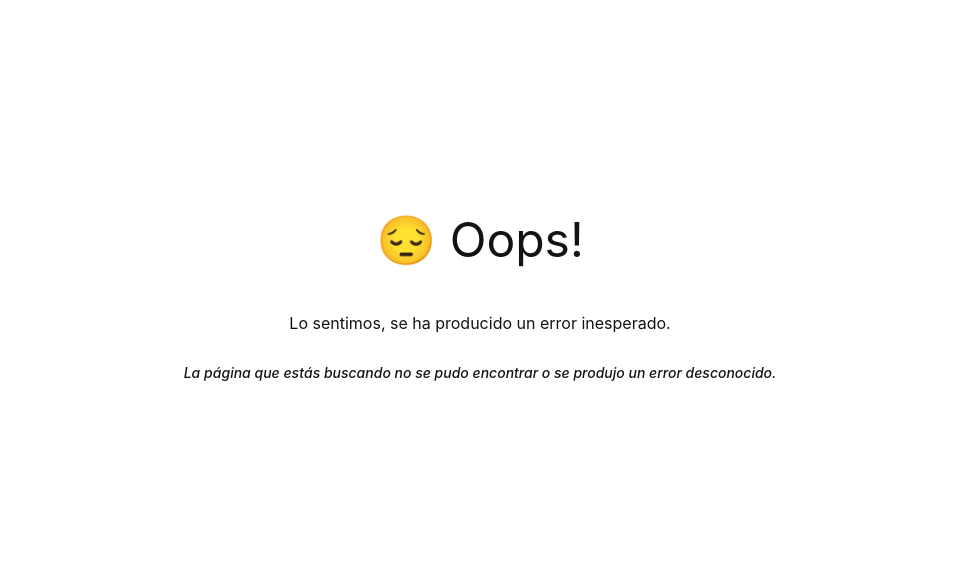
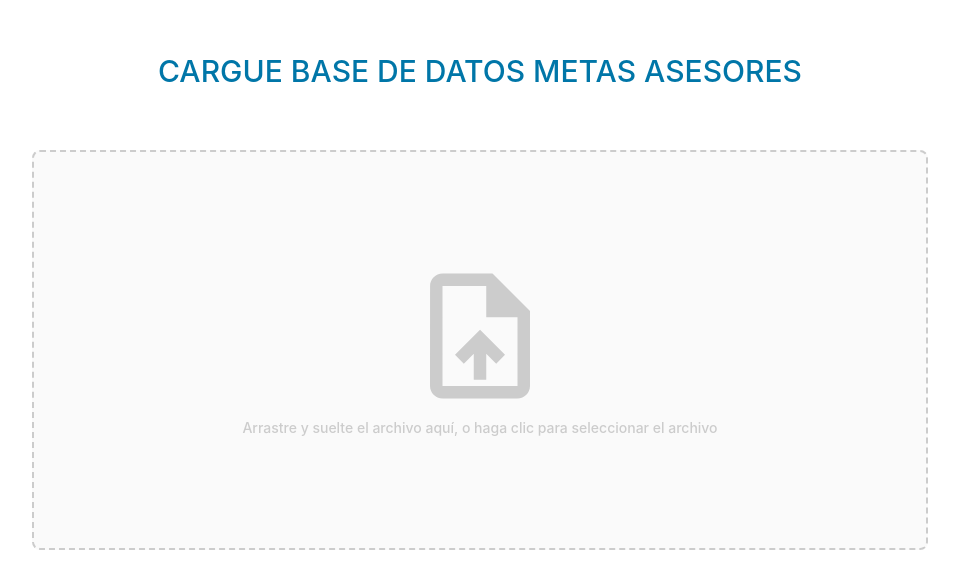
Before and after one commit to S-e-b-a-s/new-react-modules, a React (Vite) app: page / in a window 1280 px wide. Shown: the part 102-690 px from the top of the page, without its empty margins (160-1119 px from the left). Built offline with nearby package versions, Linux system fonts and the light colour scheme.

Commit message:
One site page excel

```diff
--- a/src/main.jsx
+++ b/src/main.jsx
@@ -1,12 +1,9 @@
 import React from "react";
 import ReactDOM from "react-dom/client";
-import { createBrowserRouter, RouterProvider } from "react-router-dom";
 import "./index.css";
-import AsignacionMetas from "./routes/AsignacionMetas";
 import CssBaseline from "@mui/material/CssBaseline";
 import { createTheme, ThemeProvider } from "@mui/material/styles";
 import SubirExcelMetas from "./routes/SubirExcelMetas";
-import ErrorPage from "./routes/ErrorPage";
 const theme = createTheme({
     typography: {
         fontFamily: [
@@ -37,28 +34,11 @@ const theme = createTheme({
     },
 });
 
-const router = createBrowserRouter([
-    {
-        path: "/asignacion-metas",
-        element: <AsignacionMetas />,
-        errorElement: <ErrorPage />,
-    },
-    {
-        path: "/subir-excel-metas",
-        element: <SubirExcelMetas />,
-        errorElement: <ErrorPage />,
-    },
-    {
-        path: "*",
-        element: <ErrorPage />,
-    },
-]);
-
 ReactDOM.createRoot(document.getElementById("root")).render(
     <React.StrictMode>
         <ThemeProvider theme={theme}>
             <CssBaseline />
-            <RouterProvider router={router} />
+            <SubirExcelMetas />
         </ThemeProvider>
     </React.StrictMode>
 );
```
